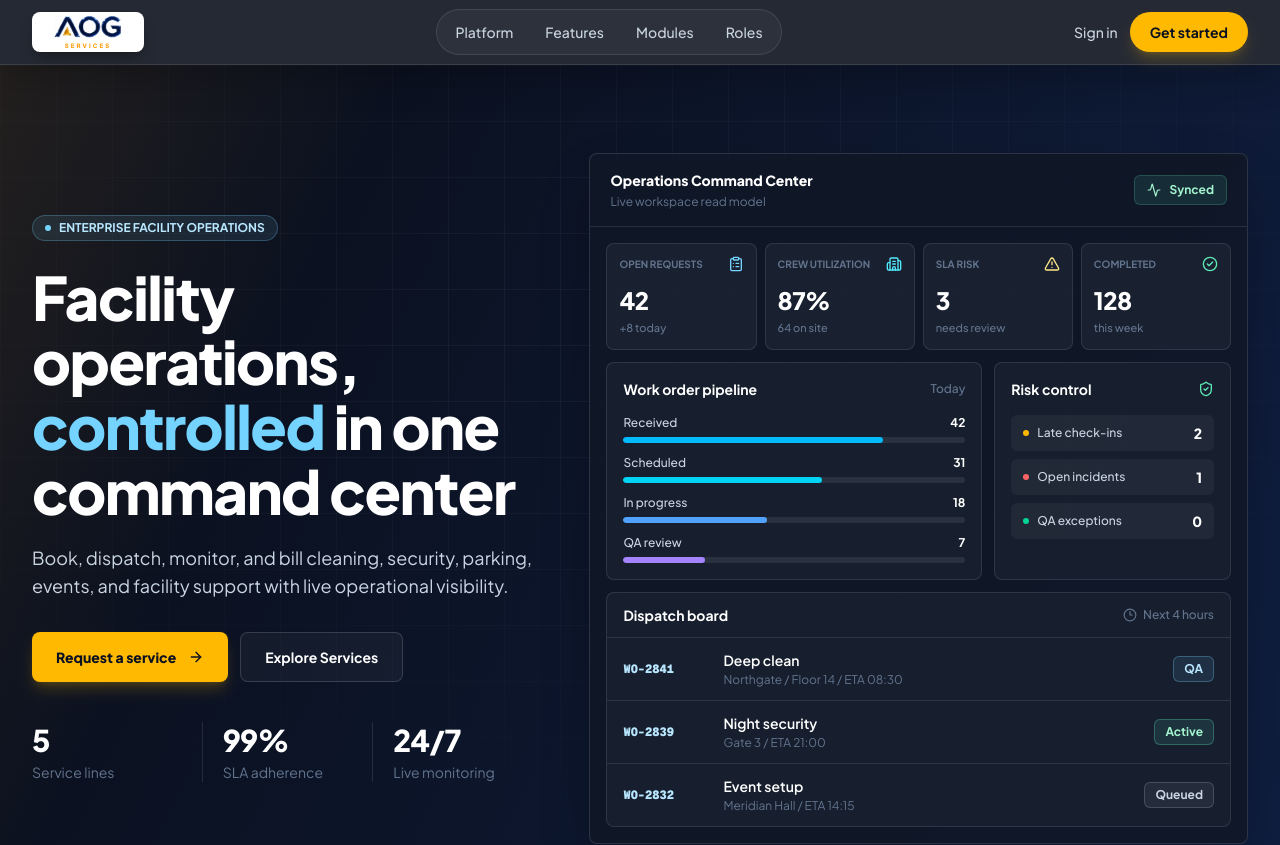
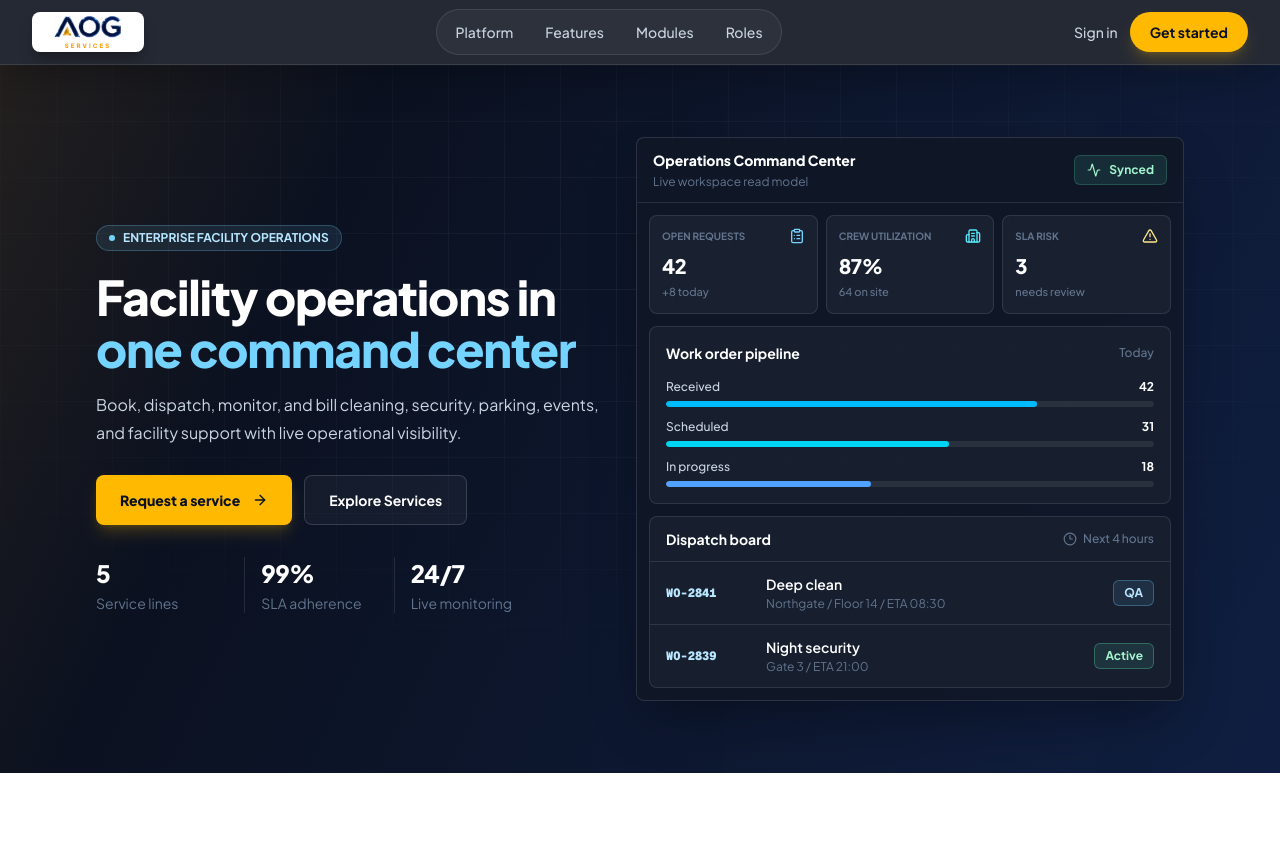
Before and after one commit to KRISSBAJO/AOG_FE, a Next.js app: page / in a window 1280 px wide. Shown: the top 845 px of the page. Built offline with nearby package versions, Linux system fonts and the light colour scheme; no server answers.

Commit message:
Simplify landing hero preview

```diff
--- a/src/components/landing/Hero.tsx
+++ b/src/components/landing/Hero.tsx
@@ -5,10 +5,8 @@ import {
   AlertTriangle,
   ArrowRight,
   Building2,
-  CheckCircle2,
   ClipboardList,
   Clock3,
-  ShieldCheck,
 } from "lucide-react";
 import { motion } from "motion/react";
 import { AnimatedNumber } from "./motion/primitives";
@@ -43,26 +41,12 @@ const commandMetrics = [
     icon: AlertTriangle,
     tone: "text-amber-200",
   },
-  {
-    label: "Completed",
-    value: "128",
-    detail: "this week",
-    icon: CheckCircle2,
-    tone: "text-emerald-300",
-  },
 ];
 
 const pipelineStages = [
   { label: "Received", count: "42", width: "w-[76%]", color: "bg-sky-400" },
   { label: "Scheduled", count: "31", width: "w-[58%]", color: "bg-cyan-400" },
   { label: "In progress", count: "18", width: "w-[42%]", color: "bg-blue-400" },
-  { label: "QA review", count: "7", width: "w-[24%]", color: "bg-violet-400" },
-];
-
-const riskItems = [
-  { label: "Late check-ins", value: "2", dot: "bg-amber-400" },
-  { label: "Open incidents", value: "1", dot: "bg-red-400" },
-  { label: "QA exceptions", value: "0", dot: "bg-emerald-400" },
 ];
 
 const dispatchRows = [
@@ -81,14 +65,6 @@ const dispatchRows = [
     eta: "21:00",
     status: "Active",
     badge: "border-emerald-300/30 bg-emerald-300/10 text-emerald-200",
-  },
-  {
-    id: "WO-2832",
-    service: "Event setup",
-    site: "Meridian Hall",
-    eta: "14:15",
-    status: "Queued",
-    badge: "border-slate-300/20 bg-white/[0.06] text-slate-300",
   },
 ];
 
@@ -123,7 +99,7 @@ export default function Hero() {
         className="pointer-events-none absolute inset-0 bg-[linear-gradient(115deg,rgba(245,158,11,0.10)_0%,rgba(11,17,32,0.15)_24%,rgba(37,99,235,0.16)_100%)]"
       />
 
-      <div className="relative mx-auto grid max-w-7xl gap-10 px-6 pb-18 pt-14 lg:grid-cols-[0.88fr_1.12fr] lg:px-8 lg:pb-22 lg:pt-22">
+      <div className="relative mx-auto grid max-w-6xl gap-9 px-6 pb-14 pt-12 lg:grid-cols-[0.92fr_1fr] lg:px-8 lg:pb-18 lg:pt-18">
         <motion.div
           className="flex flex-col justify-center"
           variants={container}
@@ -140,21 +116,21 @@ export default function Hero() {
 
           <motion.h1
             variants={item}
-            className="mt-6 max-w-xl text-3xl font-extrabold leading-[1.08] tracking-tight text-white sm:text-4xl lg:text-5xl xl:text-6xl"
+            className="mt-5 max-w-lg text-3xl font-extrabold leading-[1.08] tracking-tight text-white sm:text-4xl lg:text-5xl"
           >
-            Facility operations,{" "}
-            <span className="text-sky-300">controlled</span> in one command center
+            Facility operations in{" "}
+            <span className="text-sky-300">one command center</span>
           </motion.h1>
 
           <motion.p
             variants={item}
-            className="mt-5 max-w-2xl text-base leading-7 text-slate-300 sm:text-lg"
+            className="mt-4 max-w-xl text-base leading-7 text-slate-300"
           >
             Book, dispatch, monitor, and bill cleaning, security, parking,
             events, and facility support with live operational visibility.
           </motion.p>
 
-          <motion.div variants={item} className="mt-8 flex flex-col gap-3 sm:flex-row">
+          <motion.div variants={item} className="mt-7 flex flex-col gap-3 sm:flex-row">
             <motion.a
               href="/contact"
               whileHover={{ y: -2 }}
@@ -176,11 +152,11 @@ export default function Hero() {
 
           <motion.dl
             variants={container}
-            className="mt-10 grid max-w-lg grid-cols-3 divide-x divide-white/10"
+            className="mt-8 grid max-w-md grid-cols-3 divide-x divide-white/10"
           >
             {stats.map((stat) => (
-              <motion.div key={stat.label} variants={item} className="px-5 first:pl-0 last:pr-0">
-                <dt className="text-2xl font-black tracking-tight text-white sm:text-3xl">
+              <motion.div key={stat.label} variants={item} className="px-4 first:pl-0 last:pr-0">
+                <dt className="text-xl font-black tracking-tight text-white sm:text-2xl">
                   <AnimatedNumber value={stat.value} suffix={stat.suffix} />
                 </dt>
                 <dd className="mt-1 text-xs text-slate-500 sm:text-sm">{stat.label}</dd>
@@ -195,8 +171,8 @@ export default function Hero() {
           animate={{ opacity: 1, x: 0 }}
           transition={{ duration: 0.75, ease: EASE, delay: 0.16 }}
         >
-          <div className="w-full max-w-2xl overflow-hidden rounded-lg border border-white/[0.12] bg-[#101827]/95 shadow-2xl shadow-black/35">
-            <div className="flex items-center justify-between border-b border-white/10 px-5 py-4">
+          <div className="w-full max-w-xl overflow-hidden rounded-lg border border-white/[0.12] bg-[#101827]/95 shadow-2xl shadow-black/35">
+            <div className="flex items-center justify-between border-b border-white/10 px-4 py-3">
               <div>
                 <p className="text-sm font-black text-white">Operations Command Center</p>
                 <p className="mt-1 text-xs text-slate-500">Live workspace read model</p>
@@ -207,22 +183,21 @@ export default function Hero() {
               </span>
             </div>
 
-            <div className="p-4">
-              <div className="grid grid-cols-2 gap-2 lg:grid-cols-4">
+            <div className="p-3">
+              <div className="grid grid-cols-3 gap-2">
                 {commandMetrics.map(({ label, value, detail, icon: Icon, tone }) => (
                   <div key={label} className="rounded-lg border border-white/10 bg-white/[0.045] p-3">
                     <div className="flex items-center justify-between gap-2">
                       <p className="text-[10px] font-bold uppercase text-slate-500">{label}</p>
                       <Icon className={`h-4 w-4 ${tone}`} />
                     </div>
-                    <p className="mt-3 text-2xl font-black tracking-tight text-white">{value}</p>
+                    <p className="mt-2 text-xl font-black tracking-tight text-white">{value}</p>
                     <p className="mt-1 text-[11px] font-medium text-slate-500">{detail}</p>
                   </div>
                 ))}
               </div>
 
-              <div className="mt-3 grid gap-3 lg:grid-cols-[1.35fr_0.85fr]">
-                <div className="rounded-lg border border-white/10 bg-white/[0.035] p-4">
+              <div className="mt-3 rounded-lg border border-white/10 bg-white/[0.035] p-4">
                 <div className="flex items-center justify-between">
                   <p className="text-sm font-bold text-white">Work order pipeline</p>
                   <span className="text-xs font-medium text-slate-500">Today</span>
@@ -240,28 +215,6 @@ export default function Hero() {
                       </div>
                     </div>
                   ))}
-                  </div>
-                </div>
-
-                <div className="rounded-lg border border-white/10 bg-white/[0.035] p-4">
-                  <div className="flex items-center justify-between">
-                    <p className="text-sm font-bold text-white">Risk control</p>
-                    <ShieldCheck className="h-4 w-4 text-emerald-300" />
-                  </div>
-                  <div className="mt-4 space-y-2">
-                    {riskItems.map((risk) => (
-                      <div
-                        key={risk.label}
-                        className="flex items-center justify-between rounded-md bg-white/[0.045] px-3 py-2"
-                      >
-                        <span className="flex items-center gap-2 text-xs font-medium text-slate-300">
-                          <span className={`h-1.5 w-1.5 rounded-full ${risk.dot}`} />
-                          {risk.label}
-                        </span>
-                        <span className="text-sm font-black text-white">{risk.value}</span>
-                      </div>
-                    ))}
-                  </div>
                 </div>
               </div>
 
```
Lines whose indentation alone changed are shown as unchanged.
